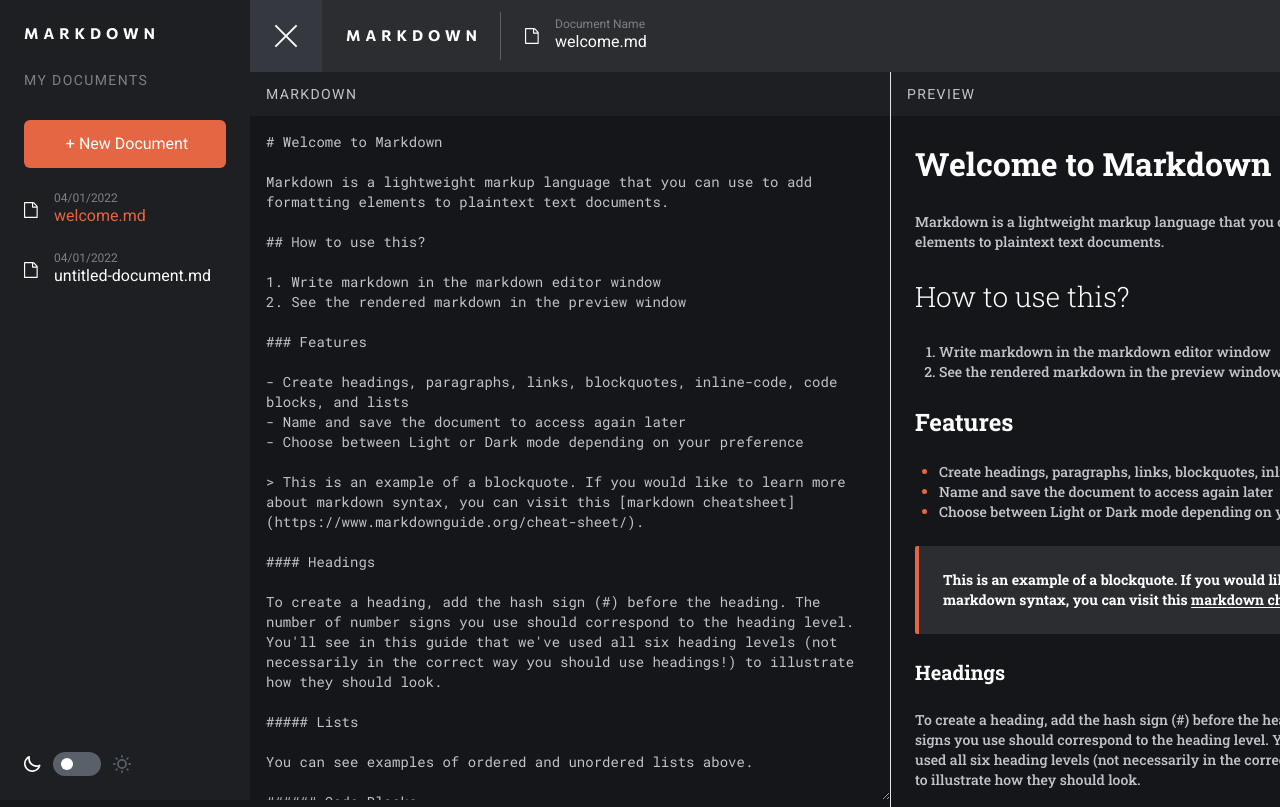
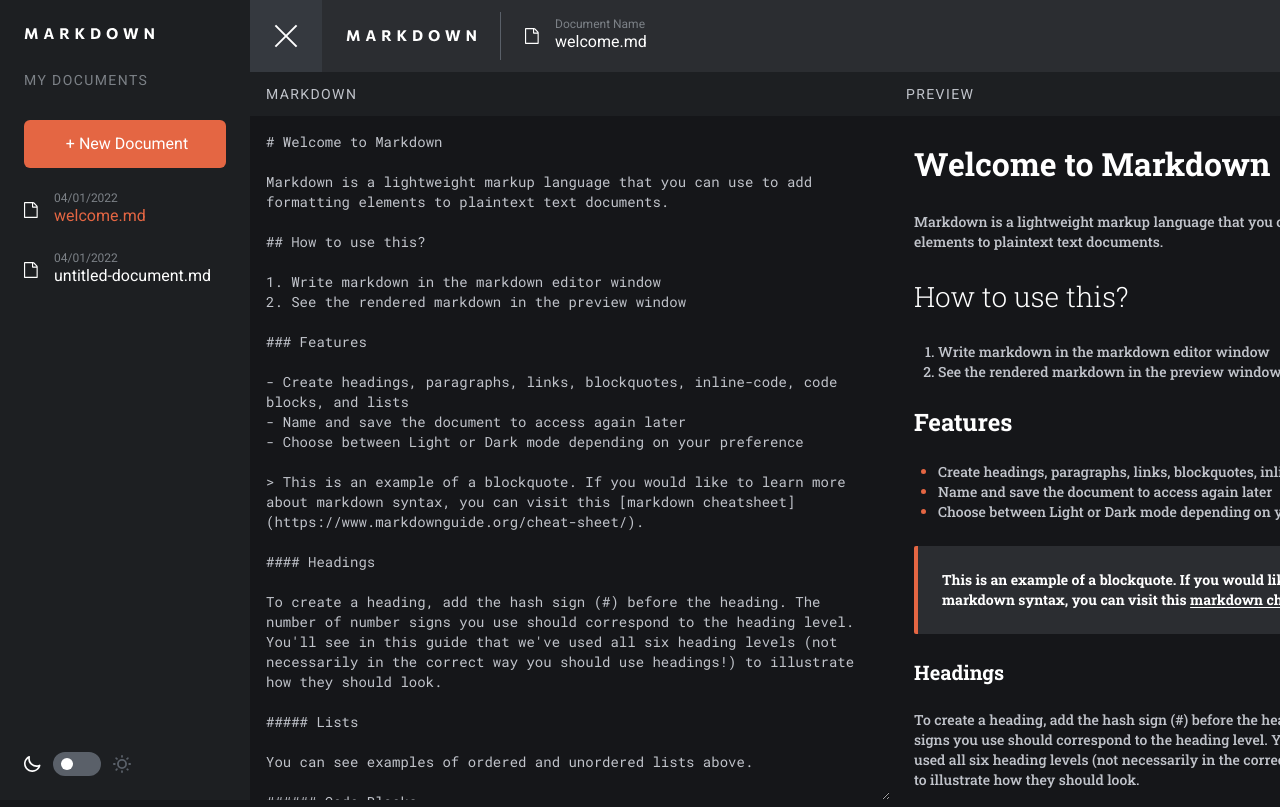
Before and after one commit to Pawel1894/browser-markup-editor, a React (Vite) app: page / in a window 1280 px wide. Shown: the top 807 px of the page. Built offline with nearby package versions, Linux system fonts and the light colour scheme.

Commit message:
Hiding preview border when fullscreen

```diff
--- a/src/components/editor/Editor.tsx
+++ b/src/components/editor/Editor.tsx
@@ -9,7 +9,7 @@ export default function Editor(): ReactElement {
   return (
     <div className={`grid grid-cols-1 ${!isPreview ? "md:grid-cols-2" : null}`}>
       {!isPreview ? <Markdown /> : null}
-      {isPreview || window.innerWidth >= 768 ? <Preview /> : null}
+      {isPreview || window.innerWidth >= 768 ? <Preview isPreview={isPreview} /> : null}
     </div>
   );
 }
--- a/src/components/preview/Preview.tsx
+++ b/src/components/preview/Preview.tsx
@@ -2,9 +2,13 @@ import React, { ReactElement } from "react";
 import Body from "./Body";
 import Header from "./Header";
 
-export default function Preview(): ReactElement {
+interface Props {
+  isPreview: boolean;
+}
+
+export default function Preview({ isPreview }: Props): ReactElement {
   return (
-    <div className="border-l border-neutral-800">
+    <div className={`${isPreview && window.innerWidth > 768 ? "border-l border-neutral-800" : ""}`}>
       <Header />
       <Body />
     </div>
```
